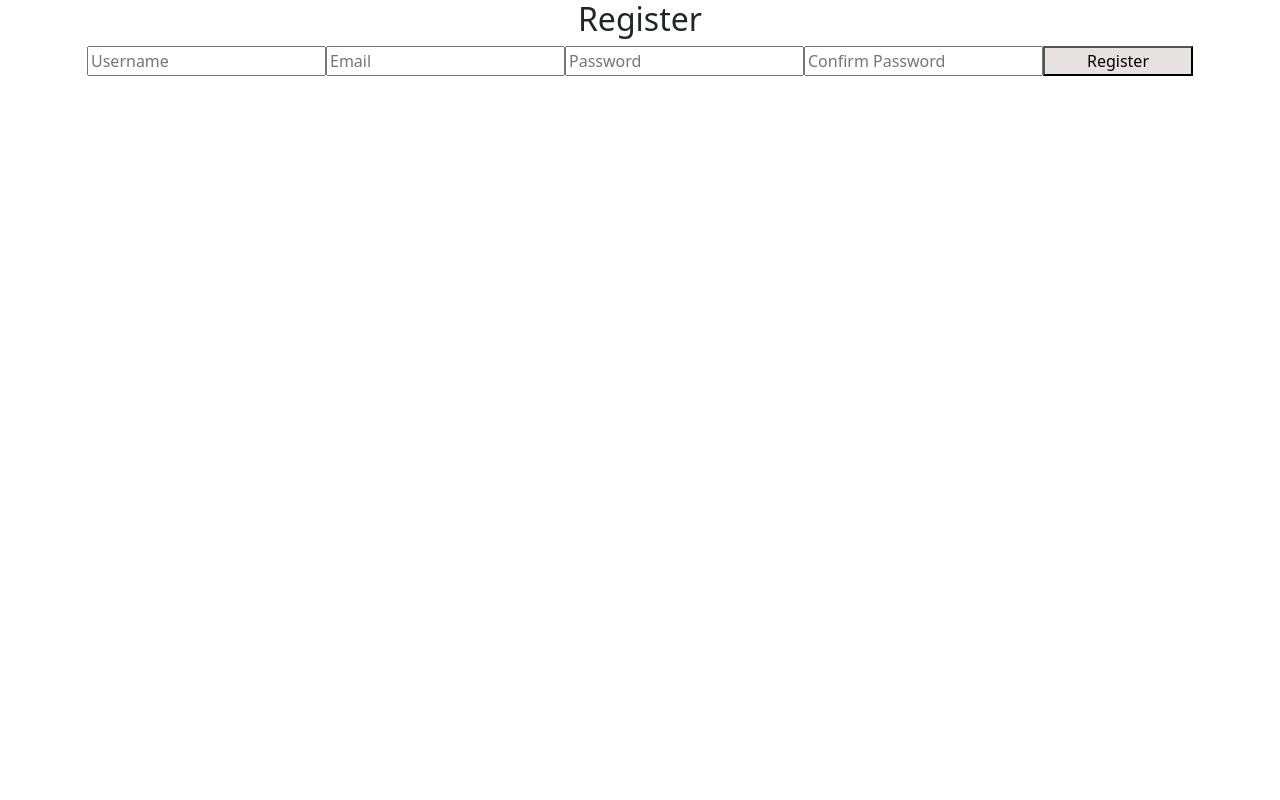
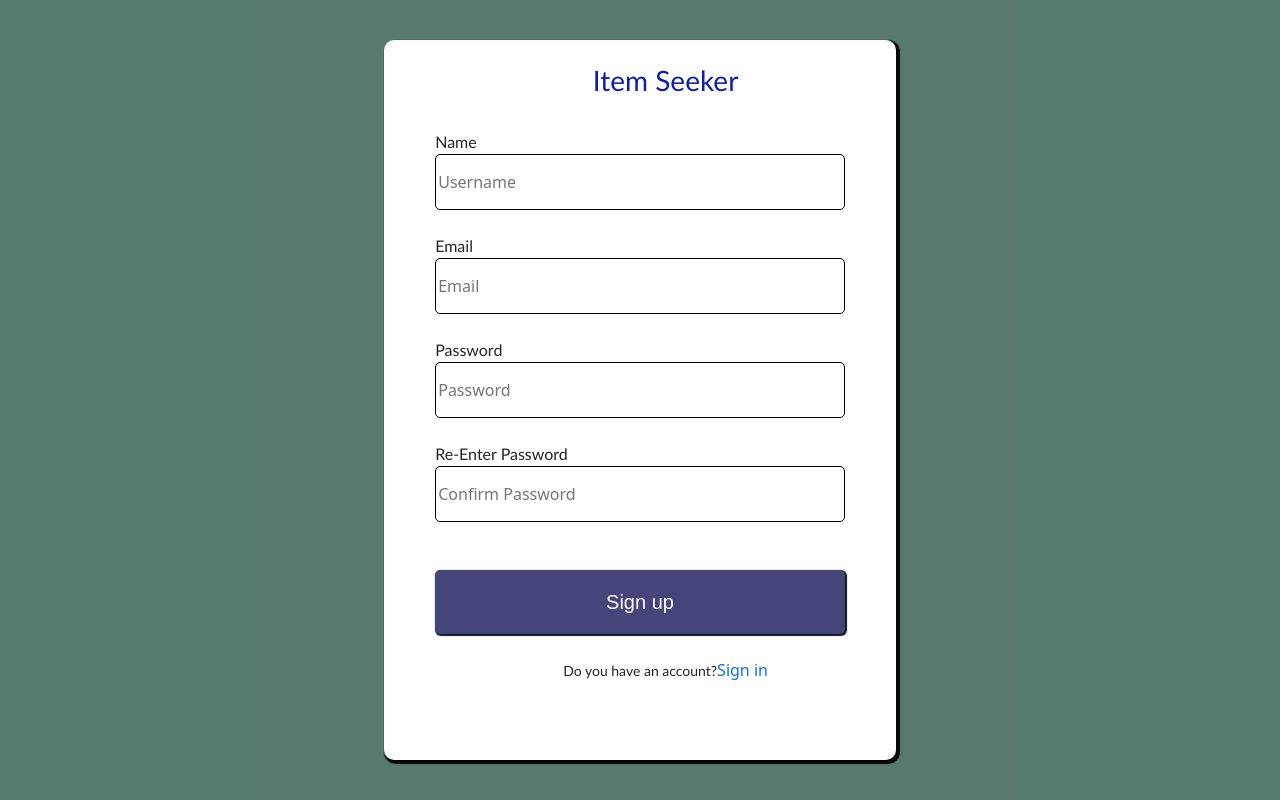
Before and after one commit to Thathsara1999/Item-Seeker-App, a React (Create React App) app in the folder FrontEnd/: page /Register in a window 1280 px wide. Built offline with nearby package versions, Linux system fonts and the light colour scheme; a web font is replaced by a local one.

Commit message:
Update RegisterPage.js

```diff
--- a/FrontEnd/src/components/RegisterPage.js
+++ b/FrontEnd/src/components/RegisterPage.js
@@ -1,9 +1,10 @@
 import React, { useState } from 'react';
 import { registerUser } from './API';
-import { useNavigate } from 'react-router-dom';
+import { useNavigate, Link } from 'react-router-dom';
+import './CSS_Files/Signup.css';
 
 const RegisterPage = () => {
-  const navigate = useNavigate(); // Initialize useNavigate hook
+  const navigate = useNavigate();
   const [username, setUsername] = useState('');
   const [email, setEmail] = useState('');
   const [password, setPassword] = useState('');
@@ -20,11 +21,10 @@ const RegisterPage = () => {
         username,
         email,
         password,
-        confirmPassword,
       };
       await registerUser(userData);
       alert('Registration successful');
-      navigate('/'); // Use navigate to go to login page after successful registration
+      navigate('/');
     } catch (error) {
       console.error('Error registering user:', error);
       alert('Error registering user');
@@ -32,38 +32,58 @@ const RegisterPage = () => {
   };
 
   return (
-    <div className="register-page">
-      <h2>Register</h2>
-      <form onSubmit={handleSubmit}>
+    <div className='reg-background'>
+      <form onSubmit={handleSubmit} className='reg-form'>
+        <h1 className='login-font'>Item Seeker</h1>
+        <div className='login-padding'></div>
+        <label className='login-label'>Name</label><br />
         <input
           type="text"
+          className='reg-textbox'
           value={username}
           onChange={(e) => setUsername(e.target.value)}
           placeholder="Username"
           required
-        />
+        />   <div className='login-padding'></div>
+
+        <label className='login-label' style={{ marginBottom: "1px" }}>Email</label><br />
         <input
           type="email"
+          className='reg-textbox'
           value={email}
           onChange={(e) => setEmail(e.target.value)}
           placeholder="Email"
           required
         />
+        <div className='login-padding'></div>
+        <label className='login-label' style={{ marginBottom: "1px" }}>Password</label><br />
         <input
           type="password"
+          className='reg-textbox'
           value={password}
           onChange={(e) => setPassword(e.target.value)}
           placeholder="Password"
           required
-        />
+        />   <div className='login-padding'></div>
+
+        <label className='login-label' style={{ marginBottom: "1px" }}>Re-Enter Password</label><br />
         <input
           type="password"
+          className='reg-textbox'
           value={confirmPassword}
           onChange={(e) => setConfirmPassword(e.target.value)}
           placeholder="Confirm Password"
           required
-        />
-        <button type="submit">Register</button>
+        />   <div className='login-padding'></div>
+        <div className='login-padding'></div>
+        <button type='submit' className='reg-signup'>Sign up</button>
+        <div className='login-padding'></div>
+
+
+
+
+        <label className='login-font'>Do you have an account?</label>
+        <Link to='/'><label className='reg-forgot'>Sign in</label></Link>
       </form>
     </div>
   );
```
